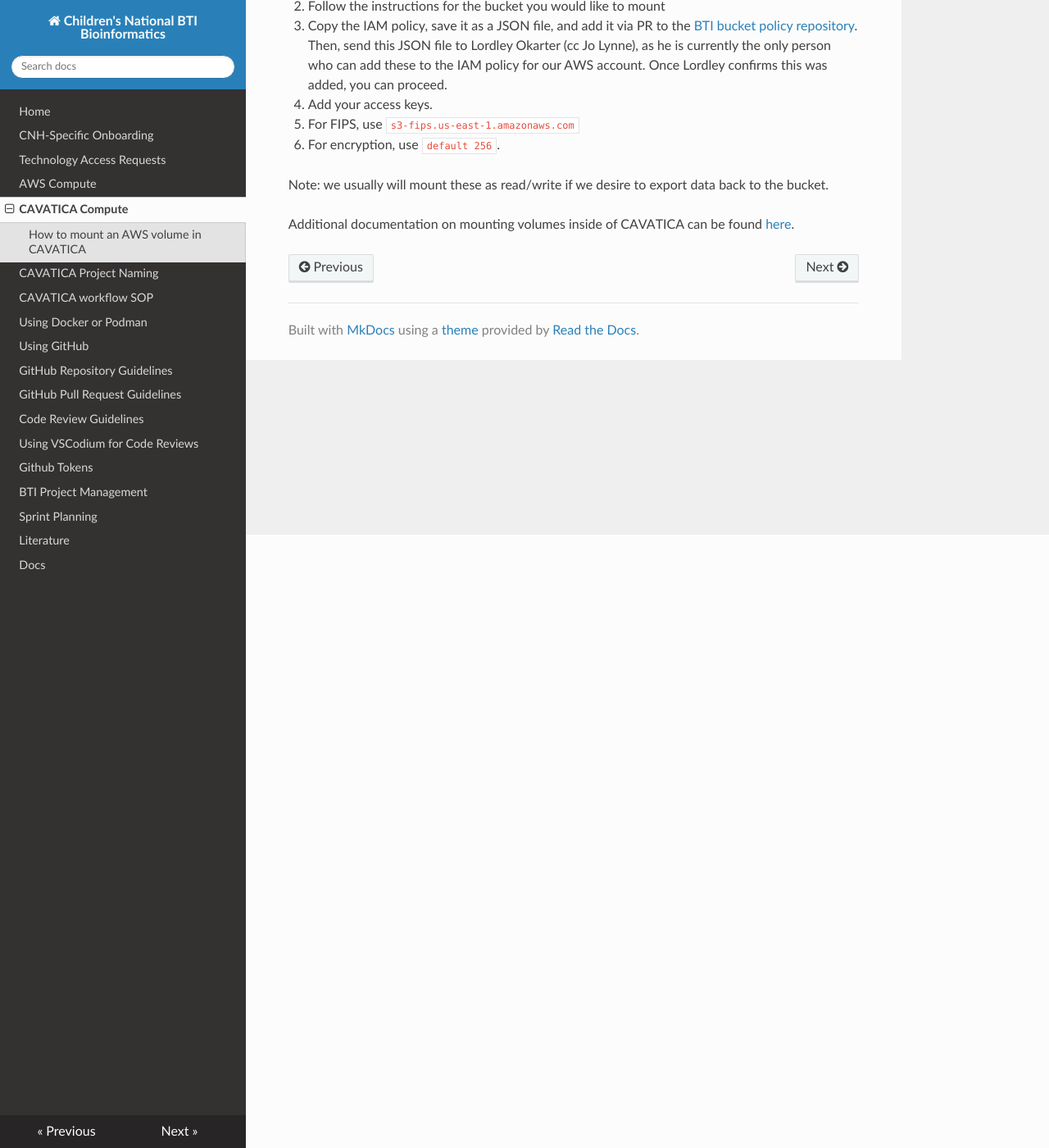
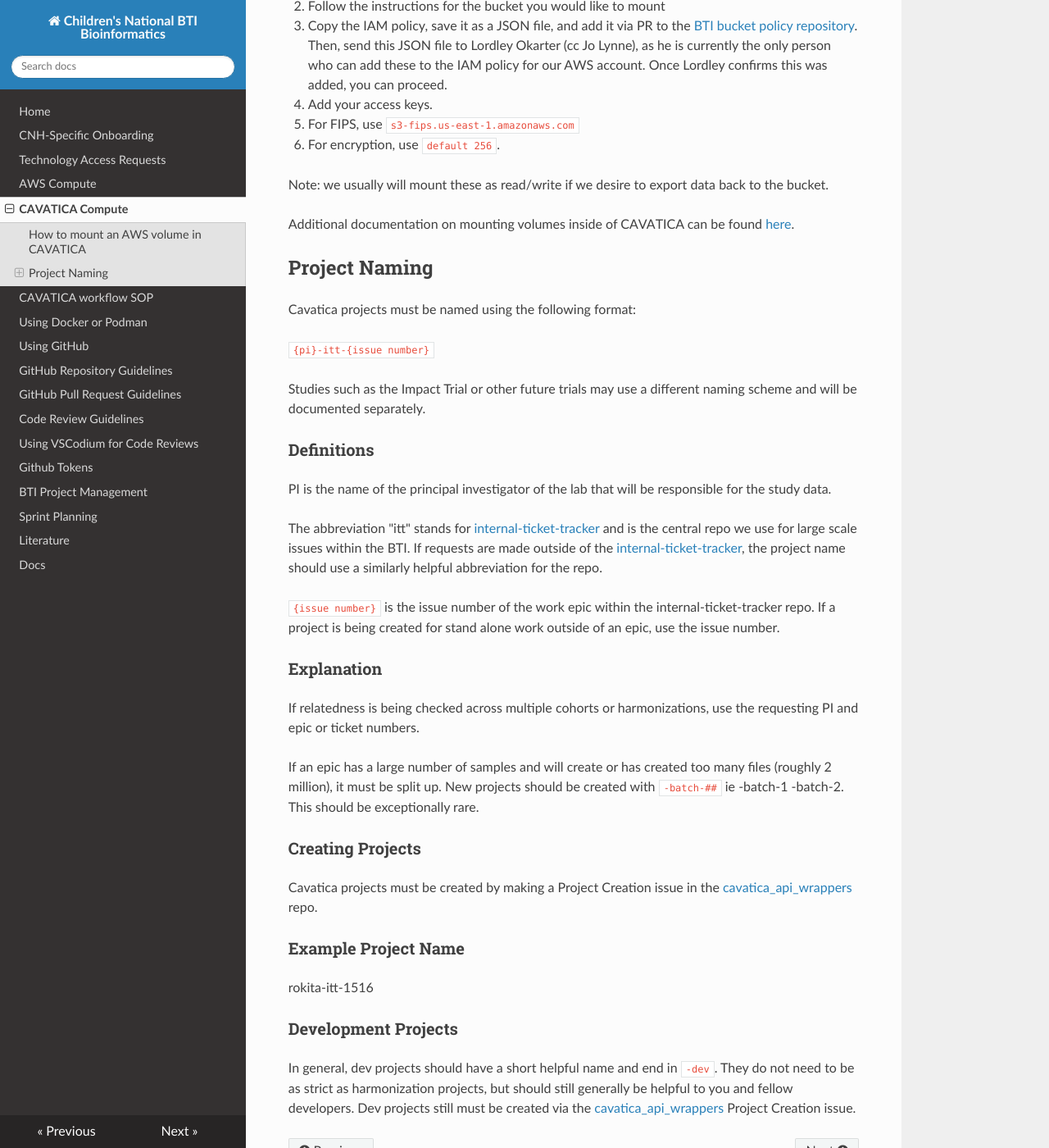
Before and after one commit to childrens-bti/bti-bfx-docs, an MkDocs documentation site: the page built from docs/cavatica.md, in a window 1280 px wide and 1400 px high, scrolled down 748 px. Shown: the whole window at 82% size. Built offline with MkDocs 1.6.1, drawn with Linux system fonts in a browser that asks for light colours; nearby versions of some CDN libraries.

Commit message:
move project naming into cavatica section

```diff
--- a/docs/cavatica.md
+++ b/docs/cavatica.md
@@ -24,3 +24,41 @@
 Note: we usually will mount these as read/write if we desire to export data back to the bucket.
 
 Additional documentation on mounting volumes inside of CAVATICA can be found [here](https://docs.cavatica.org/docs/volumes).
+
+## Project Naming
+
+Cavatica projects must be named using the following format:
+
+`{pi}-itt-{issue number}`
+
+Studies such as the Impact Trial or other future trials may use a different naming scheme and will be documented separately.
+
+### Definitions
+
+PI is the name of the principal investigator of the lab that will be responsible for the study data.
+
+The abbreviation "itt" stands for [internal-ticket-tracker](https://github.com/childrens-bti/internal-ticket-tracker) and is the central repo we use for large scale issues within the BTI.
+If requests are made outside of the [internal-ticket-tracker](https://github.com/childrens-bti/internal-ticket-tracker), the project name should use a similarly helpful abbreviation for the repo.
+
+`{issue number}` is the issue number of the work epic within the internal-ticket-tracker repo.
+If a project is being created for stand alone work outside of an epic, use the issue number.
+
+### Explanation
+
+If relatedness is being checked across multiple cohorts or harmonizations, use the requesting PI and epic or ticket numbers.
+
+If an epic has a large number of samples and will create or has created too many files (roughly 2 million), it must be split up.
+New projects should be created with `-batch-##` ie -batch-1 -batch-2. This should be exceptionally rare.
+
+### Creating Projects
+
+Cavatica projects must be created by making a Project Creation issue in the [cavatica_api_wrappers](https://github.com/childrens-bti/cavatica_api_wrappers/issues) repo.
+
+### Example Project Name
+
+rokita-itt-1516
+
+### Development Projects
+
+In general, dev projects should have a short helpful name and end in `-dev`. They do not need to be as strict as harmonization projects, but should still generally be helpful to you and fellow developers.
+Dev projects still must be created via the [cavatica_api_wrappers](https://github.com/childrens-bti/cavatica_api_wrappers/issues) Project Creation issue.
--- a/mkdocs.yml
+++ b/mkdocs.yml
@@ -5,7 +5,6 @@
   - Technology Access Requests: access.md
   - AWS Compute: aws.md
   - CAVATICA Compute: cavatica.md
-  - CAVATICA Project Naming: cavatica_project_naming.md
   - CAVATICA workflow SOP: sop_cwl_cavatica.md
   - Using Docker or Podman: docker.md
   - Using GitHub: github-general.md
```
Also changed, not shown: docs/cavatica_project_naming.md (deleted, +0 -37 lines).
